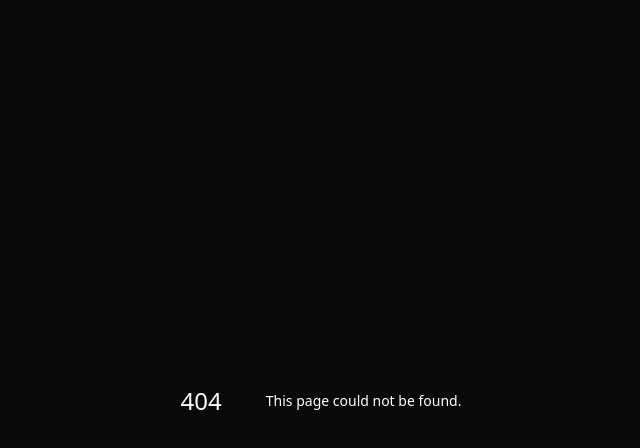
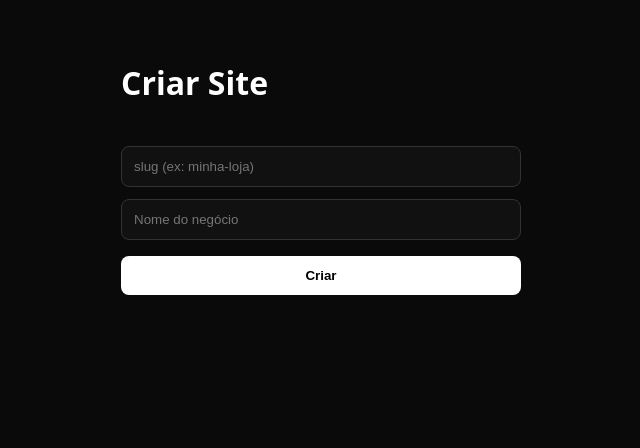
Before and after one commit to josimar2025ribeiro-alt/vision-local, a Next.js app: page /criar in a window 1280 px wide. Before the commit this address had no page. Shown: the top 448 px of the page, without its empty margins (319-959 px from the left). Built offline with nearby package versions, Linux system fonts and the light colour scheme; no server answers.

Commit message:
Create page.tsx

```diff
--- /dev/null
+++ b/app/criar/page.tsx
@@ -0,0 +1,27 @@
+"use client";
+import { useState } from "react";
+import { supabase } from "../../lib/supabase";
+
+export default function Criar(){
+  const [slug,setSlug]=useState("");
+  const [nome,setNome]=useState("");
+  const [loading,setLoading]=useState(false);
+
+  async function criar(){
+    if(!slug||!nome) return alert("Preencha slug e nome");
+    setLoading(true);
+    const {error}=await supabase.from("sites").insert({slug,nome});
+    setLoading(false);
+    if(error) alert(error.message);
+    else { alert("Criado! Acesse /"+slug); window.location.href="/"+slug; }
+  }
+
+  return (
+    <main style={{padding:40,maxWidth:480,margin:"0 auto"}}>
+      <h1 style={{fontSize:32,fontWeight:800}}>Criar Site</h1>
+      <input placeholder="slug (ex: minha-loja)" value={slug} onChange={e=>setSlug(e.target.value.toLowerCase().replace(/[^a-z0-9-]/g,''))} style={{width:'100%',padding:12,marginTop:20,borderRadius:8,border:'1px solid #333',background:'#111',color:'#fff'}}/>
+      <input placeholder="Nome do negócio" value={nome} onChange={e=>setNome(e.target.value)} style={{width:'100%',padding:12,marginTop:12,borderRadius:8,border:'1px solid #333',background:'#111',color:'#fff'}}/>
+      <button onClick={criar} disabled={loading} style={{marginTop:16,padding:12,width:'100%',background:'#fff',color:'#000',fontWeight:700,borderRadius:8,border:0,cursor:'pointer'}}>{loading?"Criando...":"Criar"}</button>
+    </main>
+  );
+}
```
